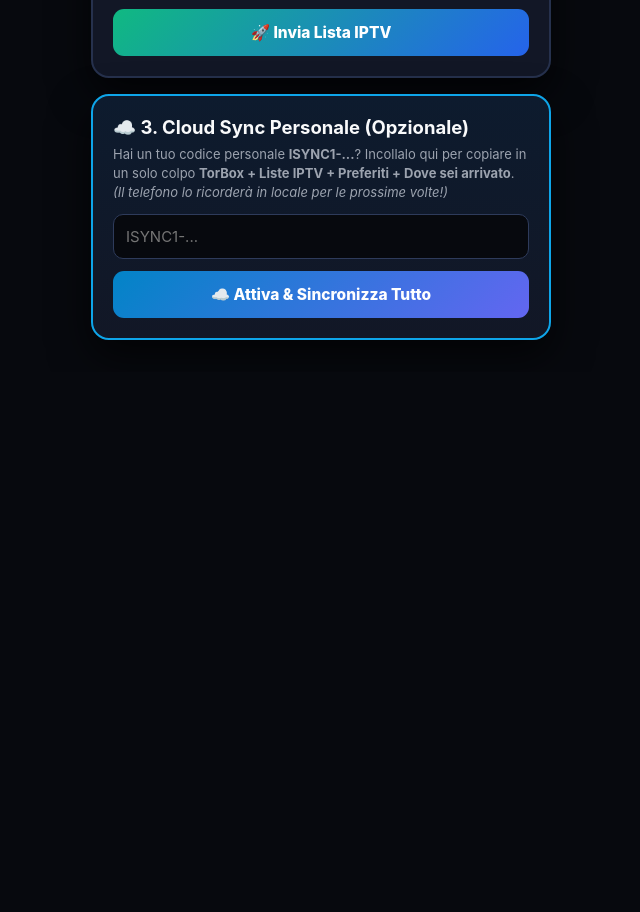
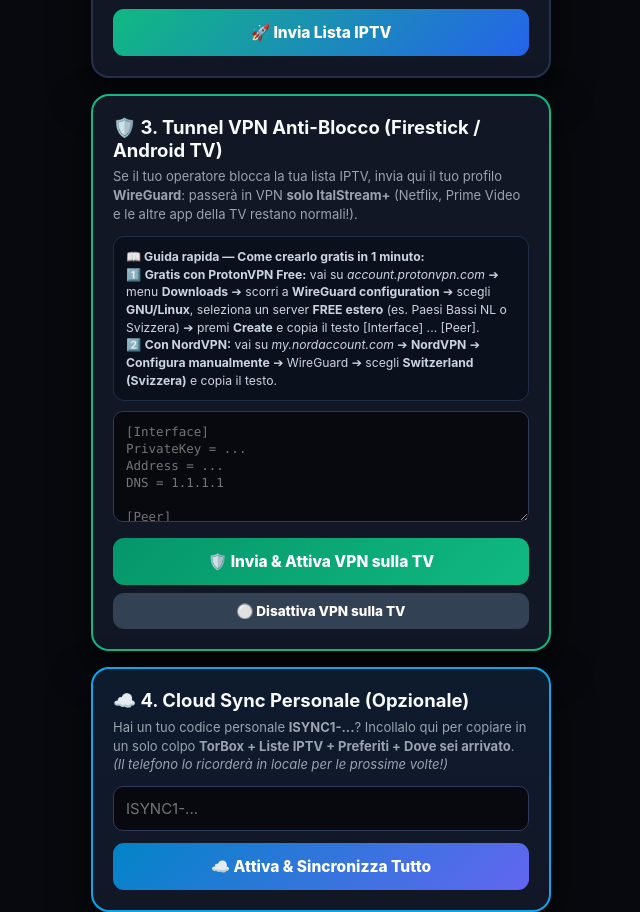
Before and after one commit to VladimirOcchipinti/italstream-vidaa, a plain HTML site: page pair.html in a window 1280 px wide. Shown: the part 757-1669 px from the top of the page, without its empty margins (319-959 px from the left). Before the commit the page ends 1129 px from the top, so only its background shows below. Drawn offline with Linux system fonts and the light colour scheme.

Commit message:
Auto-sync QR Pair Page with WireGuard Guide

```diff
--- a/pair.html
+++ b/pair.html
@@ -44,7 +44,7 @@
     h2 { margin: 0 0 6px 0; font-size: 18.5px; }
     p { margin: 0 0 12px 0; font-size: 13px; color: #9ca3af; line-height: 1.45; }
     label { display: block; font-size: 12.5px; font-weight: 700; margin: 8px 0 5px 0; color: #d1d5db; }
-    input, select {
+    input, select, textarea {
       width: 100%;
       padding: 12px;
       border-radius: 10px;
@@ -52,6 +52,22 @@
       background: #07090e;
       color: #ffffff;
       font-size: 15px;
+    }
+    textarea {
+      font-family: ui-monospace, SFMono-Regular, Menlo, monospace;
+      font-size: 12.5px;
+      line-height: 1.35;
+      resize: vertical;
+    }
+    .guide-box {
+      background: #0b101d;
+      border: 1px solid #1f2d4a;
+      border-radius: 11px;
+      padding: 11px 12px;
+      margin-bottom: 10px;
+      font-size: 12.2px;
+      color: #cbd5e1;
+      line-height: 1.45;
     }
     button {
       width: 100%;
@@ -117,9 +133,24 @@
     <div id="msg1" class="msg"></div>
   </div>
 
-  <!-- CARD 3: CLOUD SYNC PERSONALE (SOLO PER CHI HA UN CODICE ISYNC1-...) -->
+  <!-- CARD 2B: TUNNEL VPN WIREGUARD SPLIT-TUNNEL (FIRESTICK / ANDROID TV) -->
+  <div class="card" id="card-vpn" style="border-color:#10b981;">
+    <h2>🛡️ 3. Tunnel VPN Anti-Blocco (Firestick / Android TV)</h2>
+    <p>Se il tuo operatore blocca la tua lista IPTV, invia qui il tuo profilo <strong>WireGuard</strong>: passerà in VPN <strong>solo ItalStream+</strong> (Netflix, Prime Video e le altre app della TV restano normali!).</p>
+    <div class="guide-box">
+      <strong>📖 Guida rapida — Come crearlo gratis in 1 minuto:</strong><br>
+      1️⃣ <strong>Gratis con ProtonVPN Free:</strong> vai su <em>account.protonvpn.com</em> ➔ menu <strong>Downloads</strong> ➔ scorri a <strong>WireGuard configuration</strong> ➔ scegli <strong>GNU/Linux</strong>, seleziona un server <strong>FREE estero</strong> (es. Paesi Bassi NL o Svizzera) ➔ premi <strong>Create</strong> e copia il testo <code>[Interface] ... [Peer]</code>.<br>
+      2️⃣ <strong>Con NordVPN:</strong> vai su <em>my.nordaccount.com</em> ➔ <strong>NordVPN</strong> ➔ <strong>Configura manualmente</strong> ➔ WireGuard ➔ scegli <strong>Switzerland (Svizzera)</strong> e copia il testo.
+    </div>
+    <textarea id="wgconf" rows="5" placeholder="[Interface]&#10;PrivateKey = ...&#10;Address = ...&#10;DNS = 1.1.1.1&#10;&#10;[Peer]&#10;PublicKey = ...&#10;AllowedIPs = 0.0.0.0/0&#10;Endpoint = ...:51820" autocapitalize="none" autocomplete="off" spellcheck="false"></textarea>
+    <button type="button" style="background:linear-gradient(135deg,#059669,#10b981);" onclick="sendPayload('vpn_wg')">🛡️ Invia &amp; Attiva VPN sulla TV</button>
+    <button type="button" style="background:#334155;margin-top:8px;padding:10px;font-size:13.5px;" onclick="sendPayload('vpn_wg_off')">⚪ Disattiva VPN sulla TV</button>
+    <div id="msg4" class="msg"></div>
+  </div>
+
+  <!-- CARD 4: CLOUD SYNC PERSONALE (SOLO PER CHI HA UN CODICE ISYNC1-...) -->
   <div class="card card-sync" id="card-sync">
-    <h2>☁️ 3. Cloud Sync Personale (Opzionale)</h2>
+    <h2>☁️ 4. Cloud Sync Personale (Opzionale)</h2>
     <p>
       Hai un tuo codice personale <strong>ISYNC1-...</strong>? Incollalo qui per copiare in un solo colpo <strong>TorBox + Liste IPTV + Preferiti + Dove sei arrivato</strong>.<br>
       <em>(Il telefono lo ricorderà in locale per le prossime volte!)</em>
@@ -300,7 +331,7 @@
       }
 
       window.sendPayload = async function (kind) {
-        var msgId = kind === 'iptv' ? 'msg1' : (kind === 'torbox' ? 'msg2' : 'msg3');
+        var msgId = kind === 'iptv' ? 'msg1' : (kind === 'torbox' ? 'msg2' : (kind === 'cloud_sync' ? 'msg3' : 'msg4'));
         var m = document.getElementById(msgId);
         m.style.display = 'block';
         m.style.background = '#1e293b';
@@ -333,6 +364,16 @@
           if (p.cloudSyncKey.indexOf('ISYNC1-') === 0) {
             try { localStorage.setItem('italstream_phone_saved_isync', p.cloudSyncKey); } catch (e) {}
           }
+        } else if (kind === 'vpn_wg') {
+          p.wgConfig = document.getElementById('wgconf').value.trim();
+          if (!/\[interface\]/i.test(p.wgConfig) || !/\[peer\]/i.test(p.wgConfig)) {
+            m.style.background = '#7f1d1d';
+            m.style.color = '#fecaca';
+            m.textContent = '⚠️ Incolla il testo completo del profilo WireGuard ([Interface] e [Peer]).';
+            return;
+          }
+        } else if (kind === 'vpn_wg_off') {
+          p.wgConfig = '';
         } else {
           p.type = document.getElementById('itype').value;
           p.name = document.getElementById('iname').value.trim() || 'Lista TV';
```
